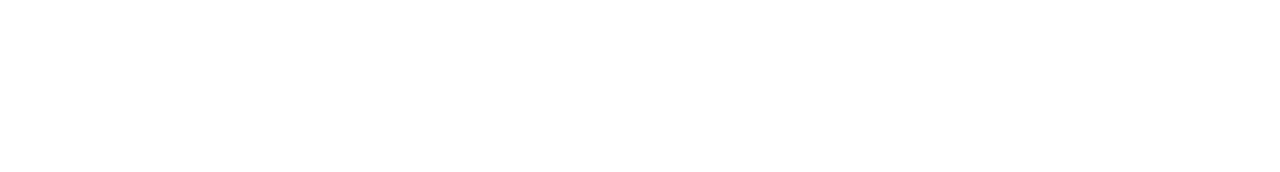
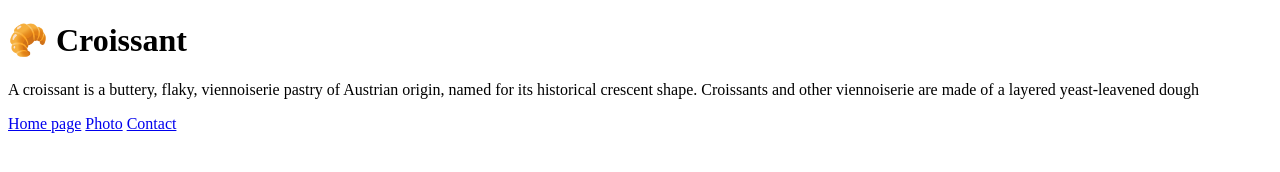
Before and after one commit to anutka2610/Croissant, a plain HTML site: page index.html in a window 1280 px wide. Drawn offline with Linux system fonts and the light colour scheme.

Commit message:
add html content to index.html and to contact.html

```diff
--- a/index.html
+++ b/index.html
@@ -6,5 +6,15 @@
     <meta name="viewport" content="width=device-width, initial-scale=1.0" />
     <title>Croissant</title>
   </head>
-  <body></body>
+  <body>
+    <h1>🥐 Croissant</h1>
+    <p>
+      A croissant is a buttery, flaky, viennoiserie pastry of Austrian origin,
+      named for its historical crescent shape. Croissants and other viennoiserie
+      are made of a layered yeast-leavened dough
+    </p>
+    <a href="/">Home page</a>
+    <a href="/photo.html">Photo</a>
+    <a href="/contact.html">Contact</a>
+  </body>
 </html>
```
Also changed, not shown: contact.html (+7 -1 lines).
